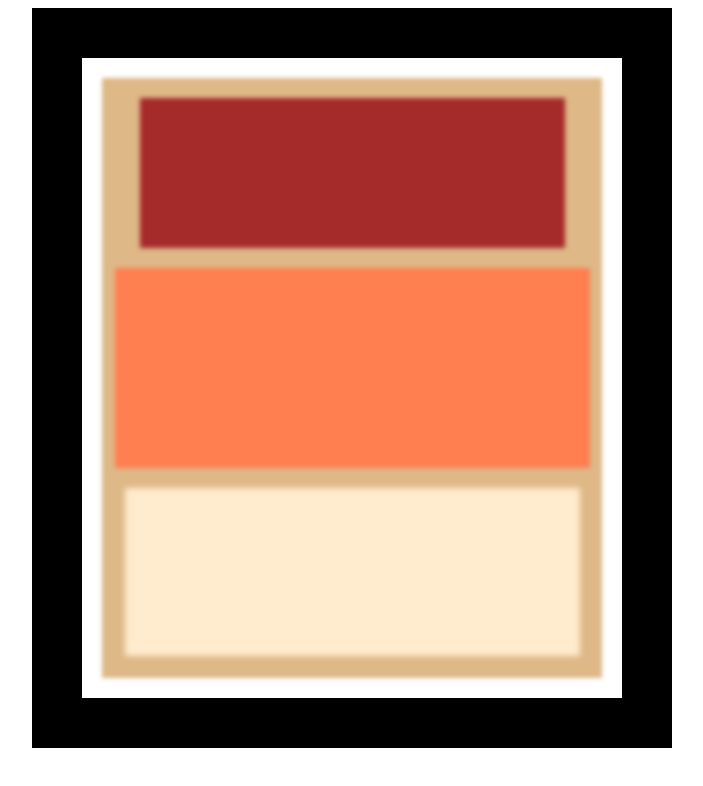
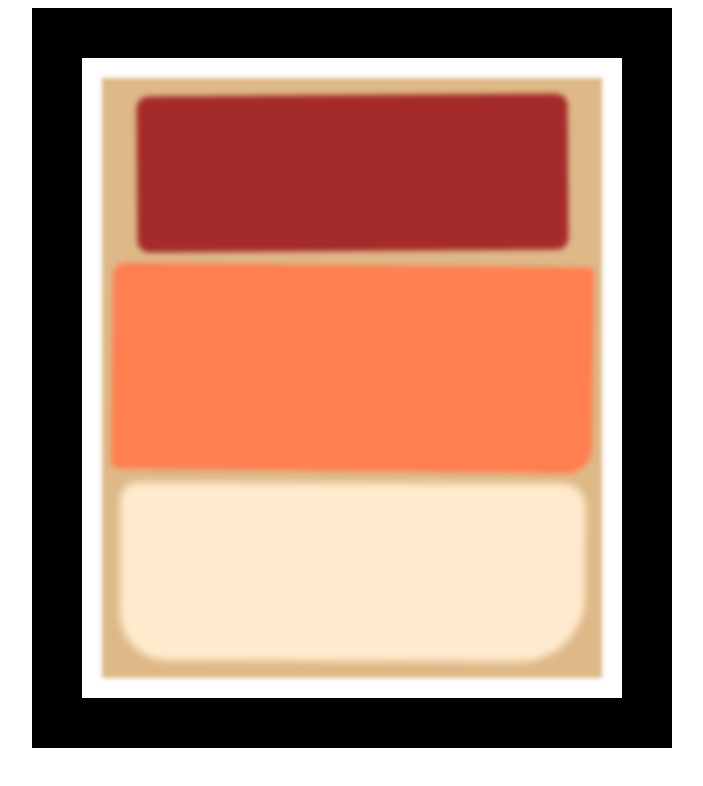
Before and after one commit to akibaz/freecodecamp-ResponsiveDesign, a plain HTML site: page RothkoPainting/index.html in a window 1280 px wide. Shown: the whole page, without its empty margins (288-991 px from the left). Drawn offline with Linux system fonts and the light colour scheme.

Commit message:
Add some styling for hand painted impression
Add box-shadow, border-radius and transform: rotate properties to
all three divs.

```diff
--- a/RothkoPainting/styles.css
+++ b/RothkoPainting/styles.css
@@ -18,6 +18,9 @@
     height: 150px;
     background-color: brown;
     margin: 20px auto;
+    box-shadow: 0 0 3px 3px brown;
+    border-radius: 9px;
+    transform: rotate(-0.4deg);
 }
 
 .two {
@@ -25,6 +28,9 @@
     height: 200px;
     background-color: coral;
     margin: 0 auto 20px;
+    box-shadow: 0 0 3px 3px coral;
+    border-radius: 10px 4px 23px;
+    transform: rotate(0.6deg);
 }
 
 .one, .two {
@@ -37,4 +43,7 @@
     background-color: blanchedalmond;
     margin: auto;
     filter: blur(2px);
+    box-shadow: 0 0 5px 5px blanchedalmond;
+    border-radius: 13px 17px 60px 43px;
+    transform: rotate(0.2deg);
 }
```
